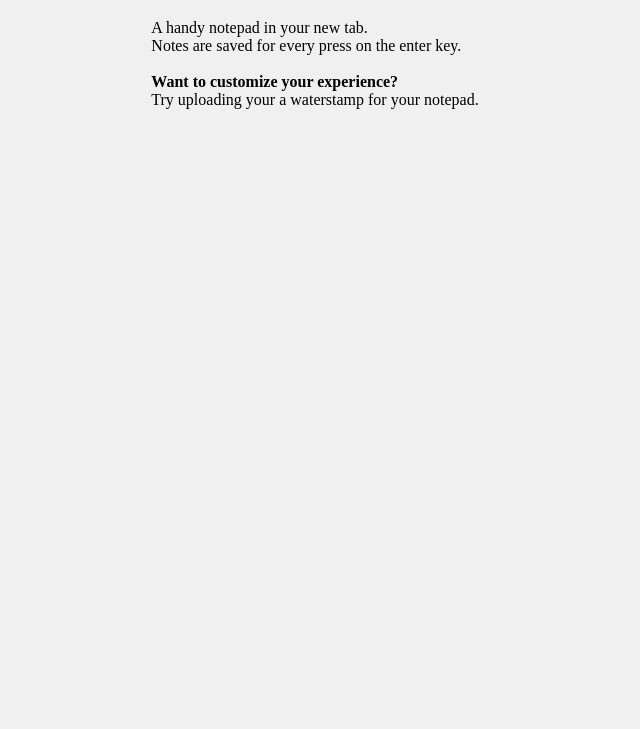
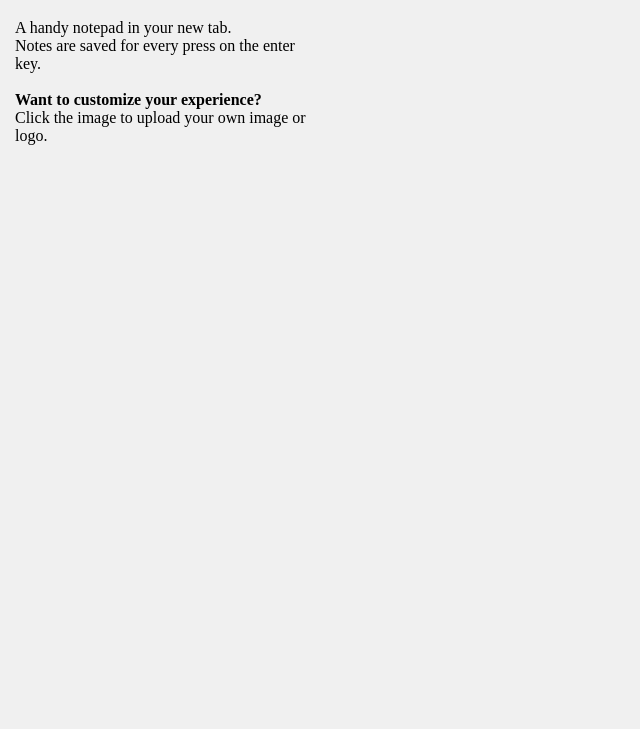
Before and after one commit to Jarlgrad/notetab, a website built with webpack: page src/popup.html in a window 1280 px wide. Shown: the part 71-800 px from the top of the page, without its empty margins (0-640 px from the left). Built offline with nearby package versions, Linux system fonts and the light colour scheme; what showdown would draw is missing.

Commit message:
update: small improvements for popup.html

```diff
--- a/src/popup.html
+++ b/src/popup.html
@@ -12,7 +12,7 @@
     Notes are saved for every press on the enter key. <br><br>
 
     <strong>Want to customize your experience?</strong> <br>
-    Try uploading your a waterstamp for your notepad.
+    Click the image to upload your own image or logo.
     </p>
     <script src="newtab.js"></script>
 </body>
--- a/src/styles.css
+++ b/src/styles.css
@@ -137,7 +137,7 @@ body {
 /* Popup window styles */
 
 #popup {
-    width: 600px; /* Updated width to be wider, about 200px more */
+    width: 300px; /* Updated width to be wider, about 200px more */
     height: auto; /* Adjust height automatically based on content */
     padding: 15px;
     background-color: #f0f0f0; /* Same as #top-section */
```
